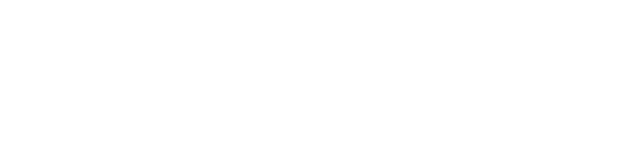
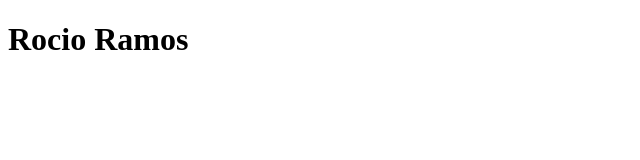
Before and after one commit to RocioOR/Seminario_Git_Github, a plain HTML site: page index.html in a window 1280 px wide. Shown: the whole page, without its empty margins (0-640 px from the left). Drawn offline with Linux system fonts and the light colour scheme.

Commit message:
agrege mi nombre

```diff
--- a/index.html
+++ b/index.html
@@ -7,6 +7,7 @@
     <title>Document</title>
 </head>
 <body>
+    <h1>Rocio Ramos</h1>
 
 </body>
 </html>
```
